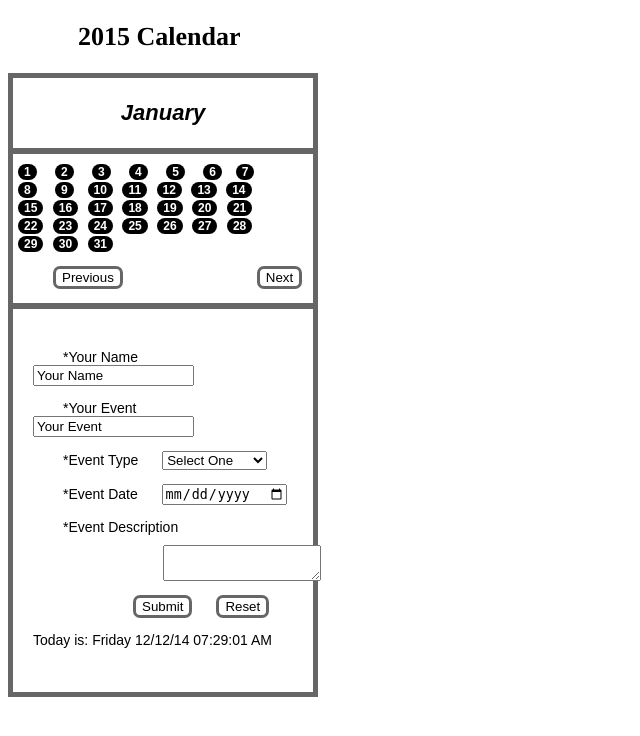
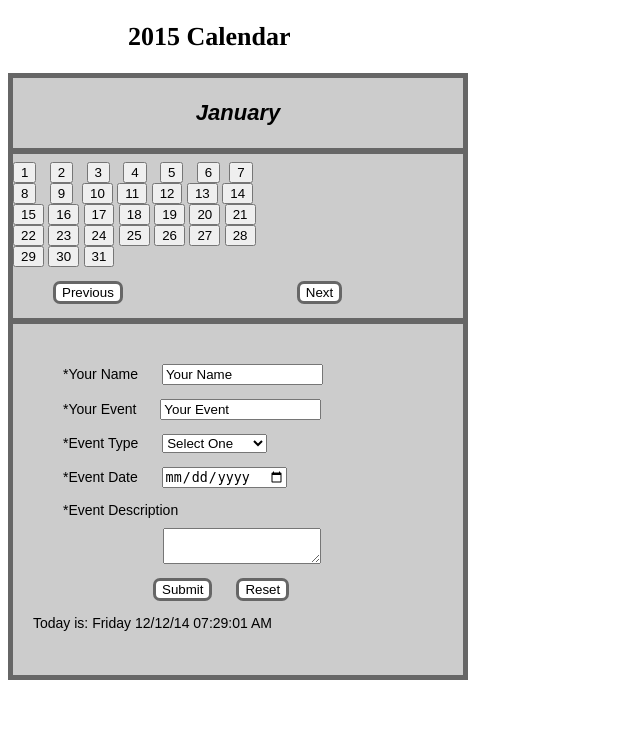
Before and after one commit to farhood1360/Calendar, a PHP site: page / in a window 1280 px wide. Shown: the top 736 px of the page, without its empty margins (0-640 px from the left). Run offline with PHP 8.4, Linux system fonts and the light colour scheme.

Commit message:
Update calendar.css

```diff
--- a/view/css/calendar.css
+++ b/view/css/calendar.css
@@ -13,7 +13,7 @@ h2{
     font-family: Times, serif;
     font-weight:bold;
     font-size:26px;
-    padding-left:70px;
+    padding-left:120px;
 }
 
 h3{
@@ -26,20 +26,6 @@ h3{
 p{
     font-size:14px;
     padding-left:20px;
-}
-
-button {
-    background:#000;
-    color:#FFF;
-    border-color:#000;
-    border: 2px;
-    font-weight:bold;
-    font-size: 12px;
-    alignment-adjust:auto;
-    text-align:center;
-    alignment-baseline:central;
-    border-radius: 10px;
-    margin-left:5px;
 }
 
 .button{
@@ -58,11 +44,11 @@ button {
 }
 
 #mySubmit{
-    margin-left: 100px;
+    margin-left: 120px;
 }
 
 #next{
-    margin-left: 130px;
+    margin-left: 170px;
 }
 
 hr{
@@ -70,8 +56,9 @@ hr{
 }
 
 form{
-    width:300px;
+    width:450px;
     border: 5px solid #666;
+    background-color: #ccc;
 }
 
 label{
@@ -80,22 +67,29 @@ label{
 }
 
 table{
+    width:400px;
+    border-collapse: collapse;
     border-color: #191970;
     border-radius: 15px;
     border-width: 4px;
     border-spacing: 0;
     margin-top: 30px;
-    margin-left: 50px;
+    margin-left: 20px;
     font-size: 12px;
+    background-color: white;
 }
 
 td,th{
     border:2px solid #191970;
     padding:5px;
+    width: 300px;
+    padding: 5px;
 }
 
 td{
     text-align:center;
+    text-align: right;
+    height: 30px;
 }
 
 caption{
@@ -108,7 +102,8 @@ caption{
 
 tr:first-of-type{
     font-weight: bold;
-    background-color:#e6e6fa;
+    background-color:black;
+    color:white;
 }
 
 textArea {
```
